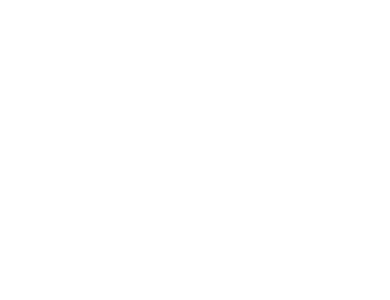
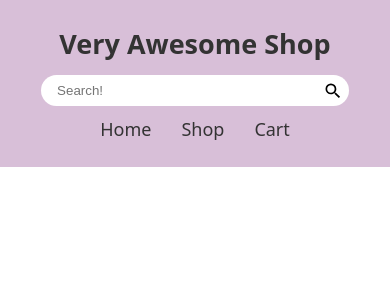
Before and after one commit to Kritijo/shopping-cart, a React (Vite) app: page / in a window 390 px wide. Shown: the top 300 px of the page. Built offline with nearby package versions, Linux system fonts and the light colour scheme.

Commit message:
feat: Implement and style responsive NavBar

```diff
--- a/src/App.jsx
+++ b/src/App.jsx
@@ -1,7 +1,8 @@
 import "./App.css";
+import Home from "./components/home-component/Home";
 
 function App() {
-    return <></>;
+    return <Home></Home>;
 }
 
 export default App;
--- /dev/null
+++ b/src/components/cart-component/Cart.jsx
@@ -0,0 +1,11 @@
+import NavBar from "../navbar-component/NavBar";
+
+const Cart = () => {
+    return (
+        <>
+            <NavBar></NavBar>
+        </>
+    );
+};
+
+export default Cart;
--- /dev/null
+++ b/src/components/home-component/Home.jsx
@@ -0,0 +1,11 @@
+import NavBar from "../navbar-component/NavBar.jsx";
+
+const HomePage = () => {
+    return (
+        <>
+            <NavBar></NavBar>
+        </>
+    );
+};
+
+export default HomePage;
--- /dev/null
+++ b/src/components/navbar-component/NavBar.css
@@ -0,0 +1,84 @@
+nav {
+  display: flex;
+  justify-content: space-around;
+  align-items: center;
+  background-color: thistle;
+  padding: 1.5rem;
+  font-size: large;
+  gap: 10px;
+}
+
+h1 {
+  color: #333;
+}
+
+form {
+  width: 30vw;
+  display: flex;
+  gap: 10px;
+  position: relative;
+}
+
+input {
+  background-color: #ffffff;
+  width: 100%;
+  padding: 0.6em 1.2em;
+  border-radius: 20px;
+  border: none;
+}
+input:hover {
+  box-shadow: 0 0 2px;
+}
+
+.links {
+  display: flex;
+  gap: 30px;
+}
+
+a {
+  font-weight: 500;
+  color: #333;
+  text-decoration: inherit;
+}
+a:hover {
+  color: #646cff;
+}
+
+button {
+  position: absolute;
+  top: 0;
+  bottom: 0;
+  right: 0;
+  border-radius: 20px;
+  border: 1px solid transparent;
+  background-color: inherit;
+  cursor: pointer;
+  transition: border-color 0.25s;
+}
+button:hover {
+  border-color: #646cff;
+}
+button:focus,
+button:focus-visible {
+  outline: 4px auto -webkit-focus-ring-color;
+}
+
+img {
+  padding: 5px;
+  height: 30px;
+}
+
+@media (prefers-color-scheme: dark) {
+  img {
+    filter: invert(1);
+  }
+}
+
+@media (max-width: 800px) {
+  nav {
+    flex-direction: column;
+  }
+  form {
+    width: 90%;
+  }
+}
--- /dev/null
+++ b/src/components/navbar-component/NavBar.jsx
@@ -0,0 +1,24 @@
+import { Link } from "react-router-dom";
+import "./NavBar.css";
+import magnify from "../../assets/magnify.svg";
+
+const NavBar = () => {
+    return (
+        <nav>
+            <h1>Very Awesome Shop</h1>
+            <form action="">
+                <input placeholder="Search!"></input>
+                <button type="submit">
+                    <img src={magnify} alt="Search Icon" />
+                </button>
+            </form>
+            <div className="links">
+                <Link to="/">Home</Link>
+                <Link to="/shop">Shop</Link>
+                <Link to="/cart">Cart</Link>
+            </div>
+        </nav>
+    );
+};
+
+export default NavBar;
--- /dev/null
+++ b/src/components/shop-component/Shop.jsx
@@ -0,0 +1,11 @@
+import NavBar from "../navbar-component/NavBar";
+
+const Shop = () => {
+    return (
+        <>
+            <NavBar></NavBar>
+        </>
+    );
+};
+
+export default Shop;
--- a/src/index.css
+++ b/src/index.css
@@ -4,8 +4,8 @@
   font-weight: 400;
 
   color-scheme: light dark;
-  color: rgba(255, 255, 255, 0.87);
-  background-color: #242424;
+  color: #213547;
+  background-color: #ffffff;
 
   font-synthesis: none;
   text-rendering: optimizeLegibility;
@@ -19,47 +19,13 @@
   box-sizing: border-box;
 }
 
-a {
-  font-weight: 500;
-  color: #646cff;
-  text-decoration: inherit;
-}
-a:hover {
-  color: #535bf2;
-}
-
 body {
   min-height: 100vh;
 }
 
-button {
-  border-radius: 8px;
-  border: 1px solid transparent;
-  padding: 0.6em 1.2em;
-  font-size: 1em;
-  font-weight: 500;
-  font-family: inherit;
-  background-color: #1a1a1a;
-  cursor: pointer;
-  transition: border-color 0.25s;
-}
-button:hover {
-  border-color: #646cff;
-}
-button:focus,
-button:focus-visible {
-  outline: 4px auto -webkit-focus-ring-color;
-}
-
-@media (prefers-color-scheme: light) {
+/* @media (prefers-color-scheme: dark) {
   :root {
-    color: #213547;
-    background-color: #ffffff;
+    color: rgba(255, 255, 255, 0.87);
+    background-color: #242424;
   }
-  a:hover {
-    color: #747bff;
-  }
-  button {
-    background-color: #f9f9f9;
-  }
-}
+} */
--- a/src/routes.jsx
+++ b/src/routes.jsx
@@ -1,10 +1,23 @@
 import App from "./App";
+import Shop from "./components/shop-component/Shop";
+import Cart from "./components/cart-component/Cart";
+import ErrorPage from "./ErrorPage";
 
 const routes = [
-  {
-    path: "/",
-    element: <App />,
-  },
+    {
+        path: "/",
+        element: <App />,
+        errorElement: <ErrorPage />,
+    },
+    {
+        path: "/shop",
+        element: <Shop />,
+        errorElement: <ErrorPage />,
+    },
+    {
+        path: "/cart",
+        element: <Cart />,
+    },
 ];
 
 export default routes;
```
Also changed, not shown: src/assets/magnify.svg (added), src/components/cart-component/Cart.css (added), src/components/home-component/Home.css (added), src/components/shop-component/Shop.css (added).
